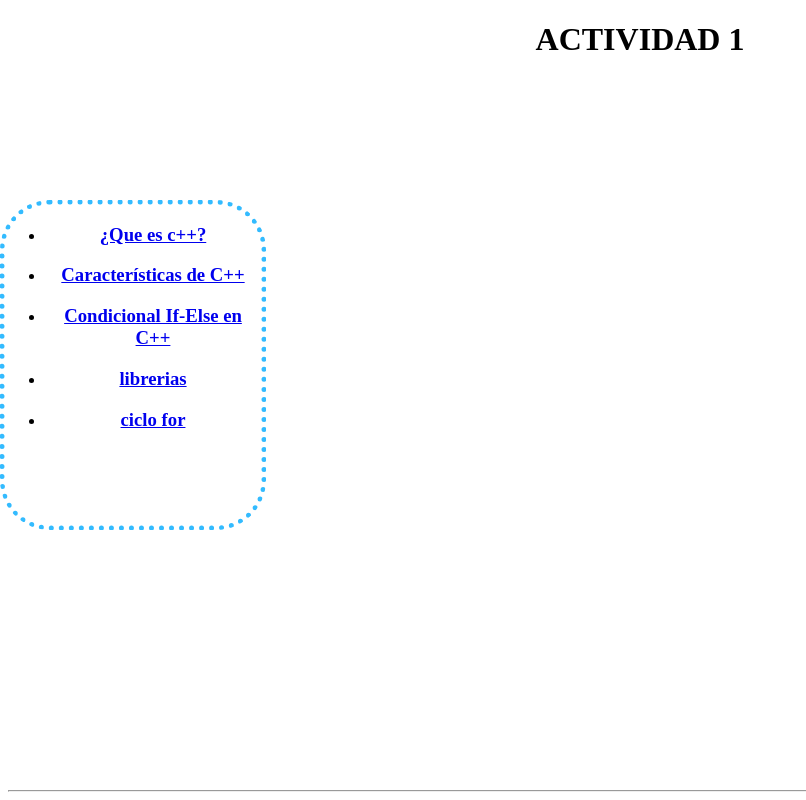
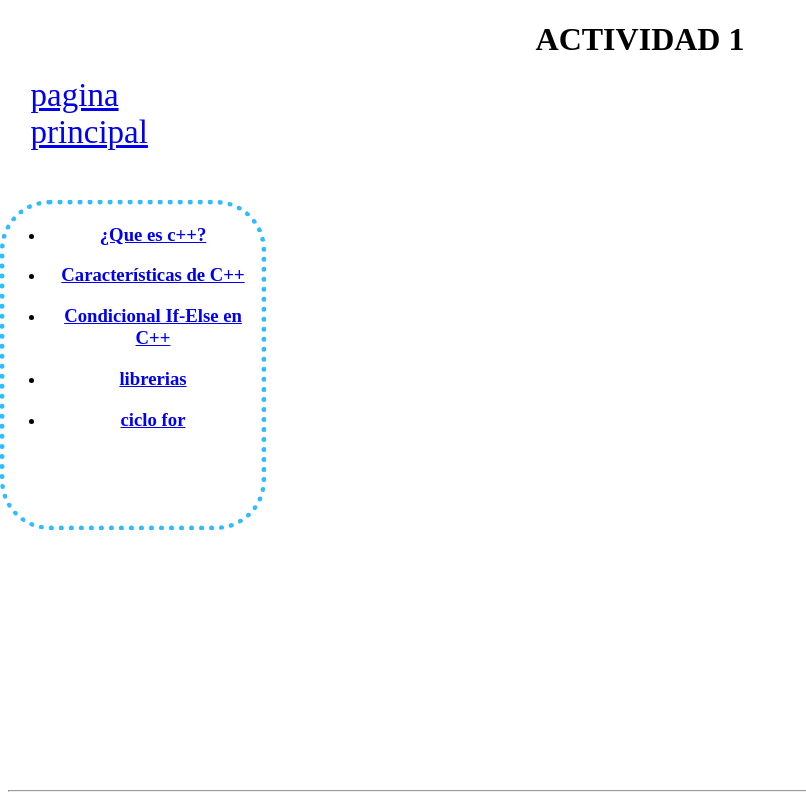
Before and after one commit to SamuelMarin2028/actividad1, a plain HTML site: page index.html in a window 1280 px wide. Shown: the top 800 px of the page, without its empty margins (0-806 px from the left). Drawn offline with Linux system fonts and the light colour scheme.

Commit message:
Update index.html

```diff
--- a/index.html
+++ b/index.html
@@ -7,6 +7,7 @@
 <body background="fp1.jpg">
 <td><center><h1>ACTIVIDAD 1</center> </td>
 <div class="cuadros3" id="inicio">
+<div class="lo"><a href="https://samuelmarin2028.github.io/tecnologiafinal-/">pagina principal</a></div>
 <ul>
 <li><h3><a href="#sirve">¿Que es c++?</a></h3></li>
 <li><h3><a href="#traba">Características de C++</a></h3></li>
```
